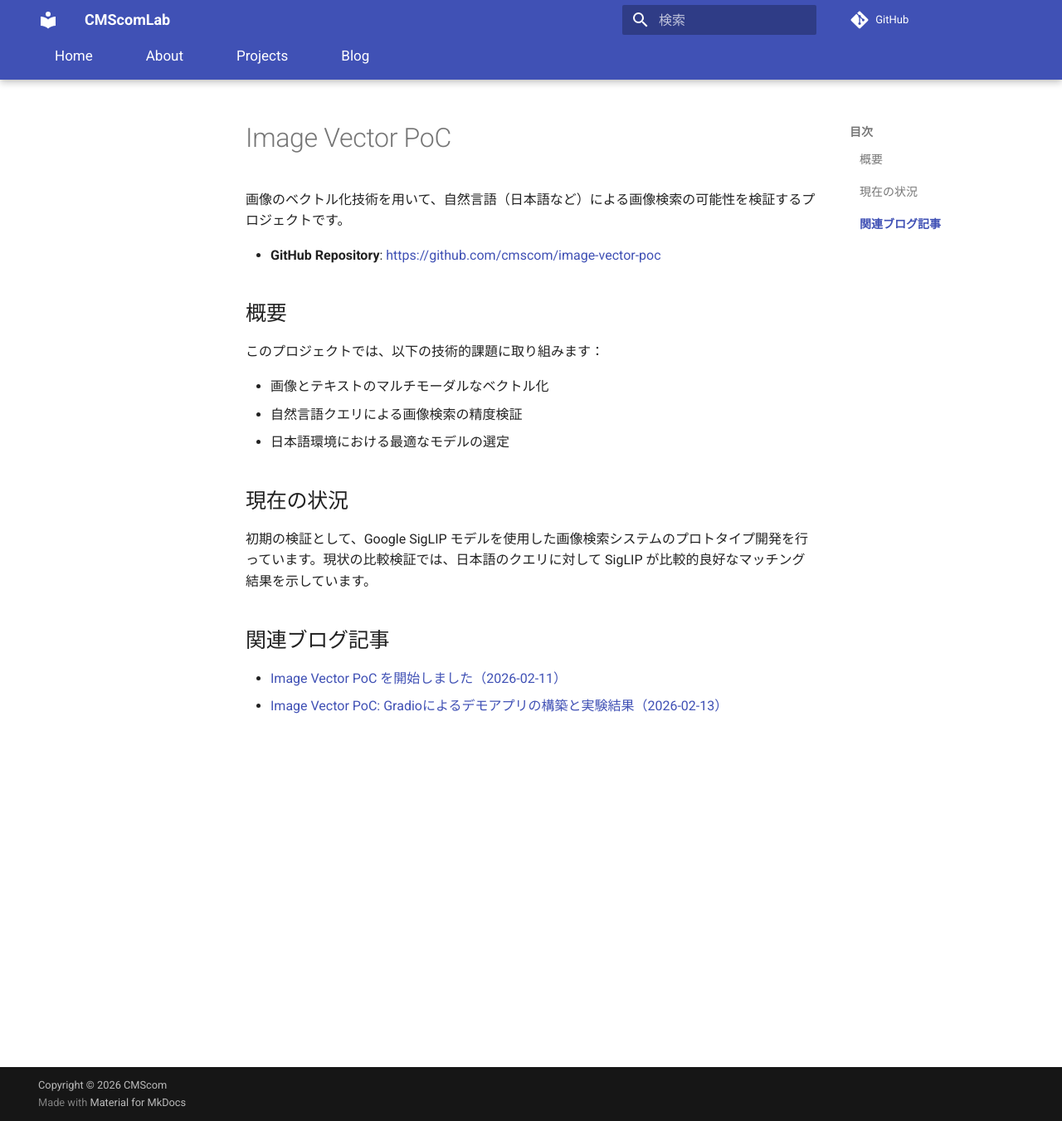
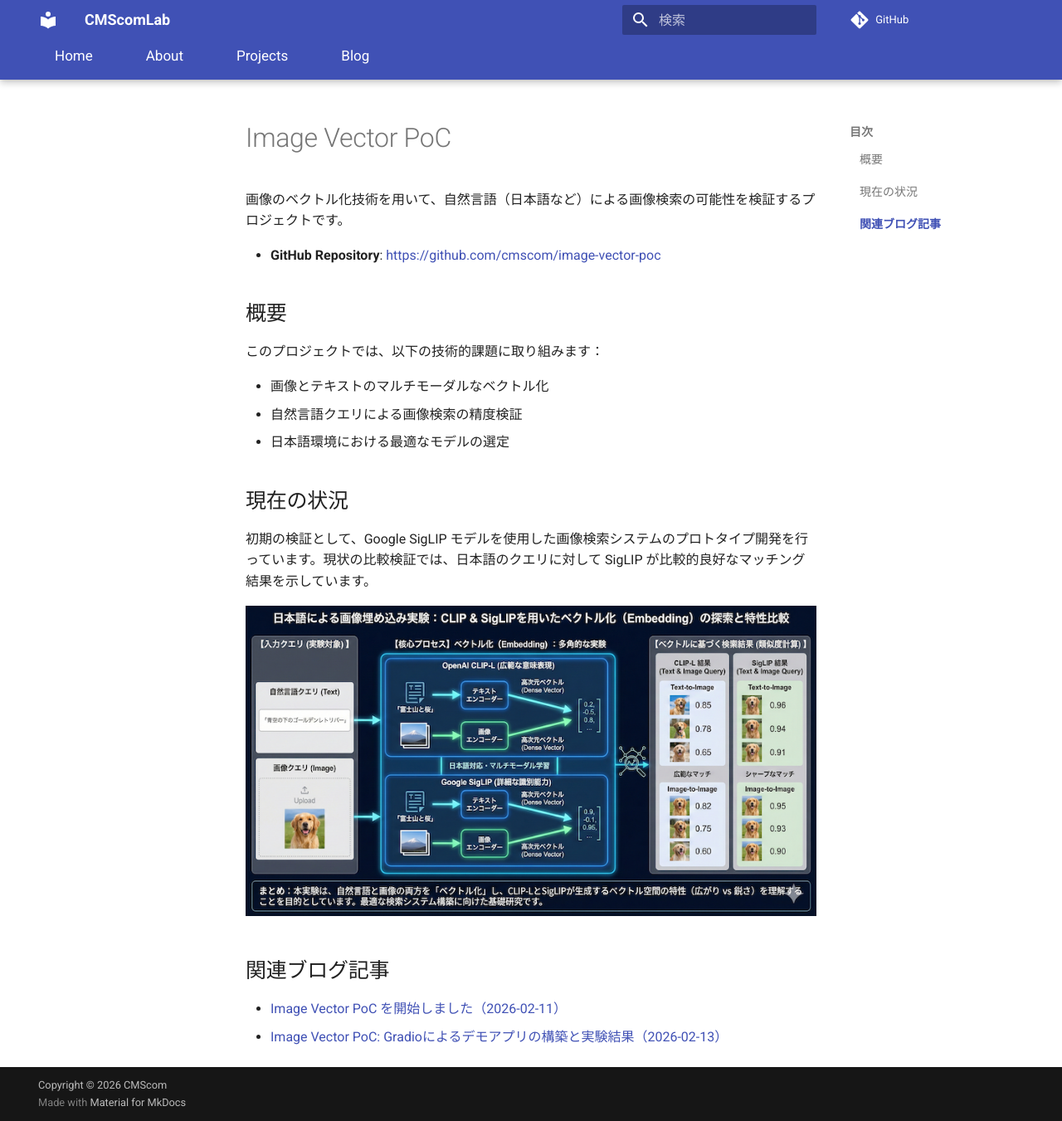
Before and after one commit to CMScomLab/CMScomLab.github.io, an MkDocs documentation site: the page built from docs/projects/image-vector-poc.md, in a window 1280 px wide and 1351 px high. Shown: the whole window at 83% size. Built offline with MkDocs 1.6.1 and Material for MkDocs 9.7.7, drawn with Linux system fonts in a browser that asks for light colours; comment, search, counter and statistics services are not loaded.

Commit message:
image 画像の追加

```diff
--- a/docs/projects/image-vector-poc.md
+++ b/docs/projects/image-vector-poc.md
@@ -16,6 +16,8 @@
 
 初期の検証として、Google SigLIP モデルを使用した画像検索システムのプロトタイプ開発を行っています。現状の比較検証では、日本語のクエリに対して SigLIP が比較的良好なマッチング結果を示しています。
 
+![Image Vector PoC 概念図](../assets/images/image-vector-poc.png)
+
 ## 関連ブログ記事
 
 * [Image Vector PoC を開始しました（2026-02-11）](../blog/posts/2026-02-11-image-vector-poc-start.md)
```
Also changed, not shown: docs/assets/images/image-vector-poc.png (added).
